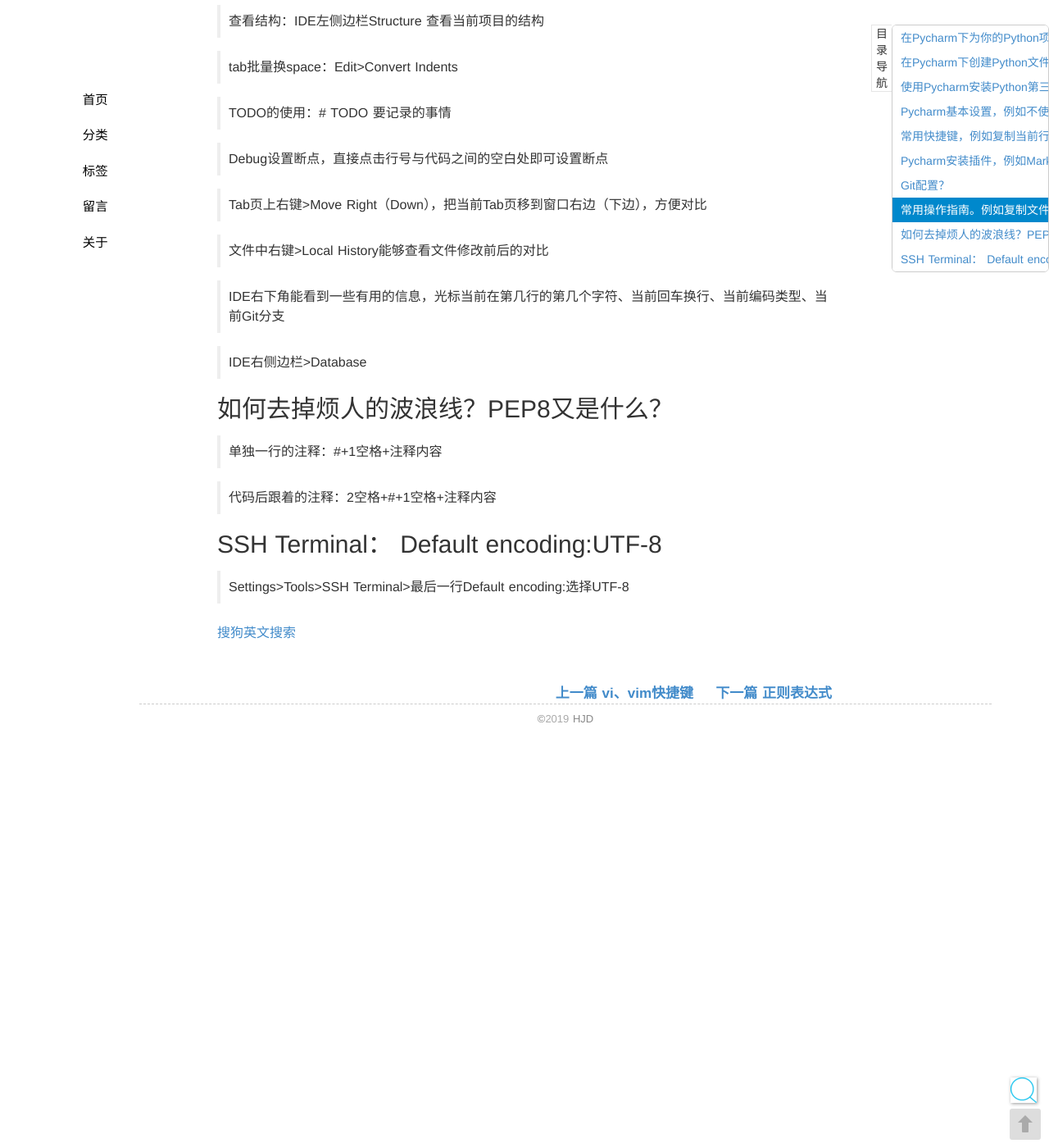
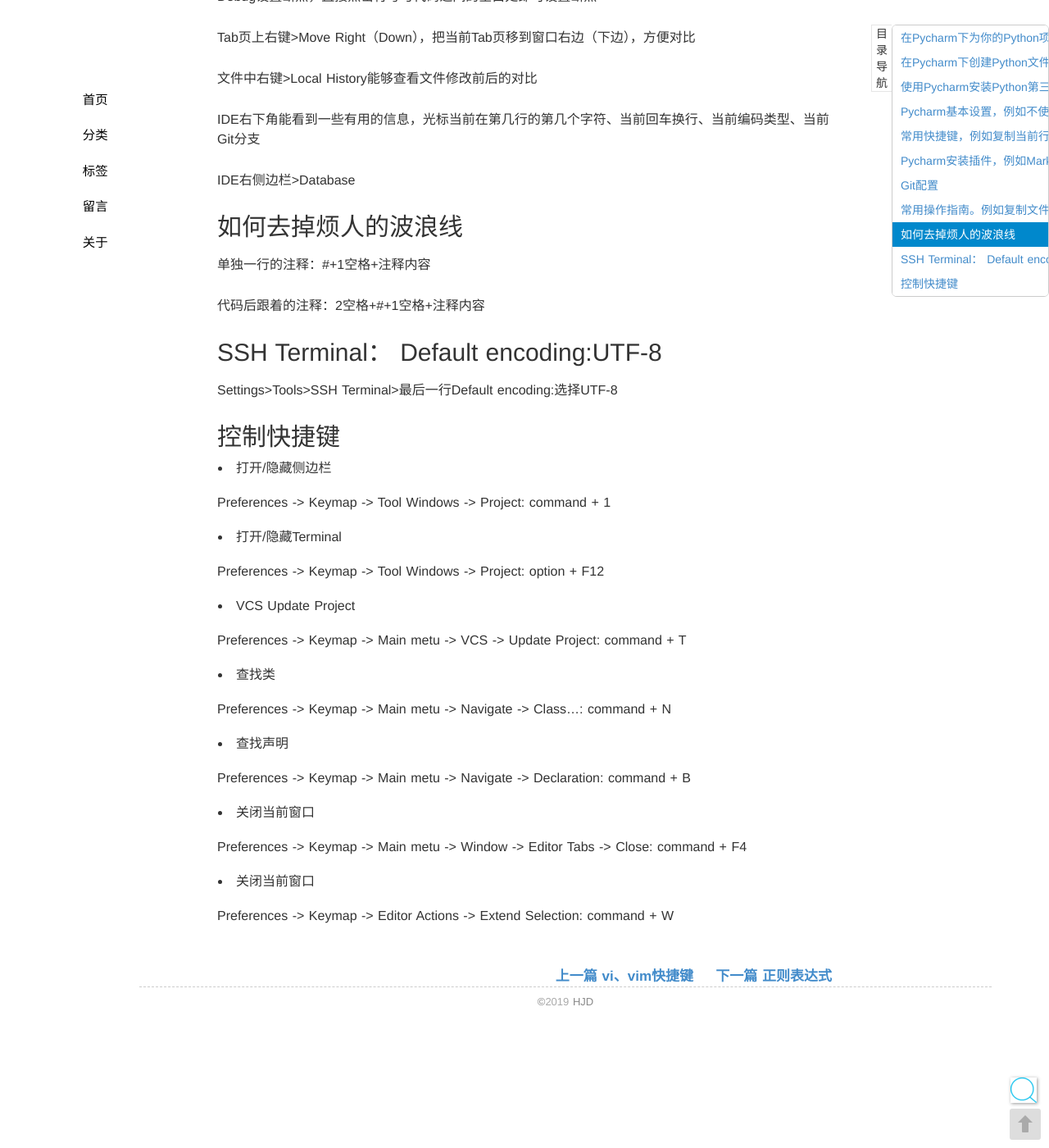
Before and after one commit to seekplum/seekplum.github.io, a Jekyll site: the page built from _posts/2017-01-14-pycharm-accelerators.md, in a window 1280 px wide and 1400 px high, scrolled down 2373 px. Shown: the whole window at 82% size. Built offline with Jekyll 4.4.1, drawn with Linux system fonts in a browser that asks for light colours; comment, search, counter and statistics services are not loaded; some of the changed text lies outside the part shown.

Commit message:
MOD: 更新Pycharm快捷键

```diff
--- a/_posts/2017-01-14-pycharm-accelerators.md
+++ b/_posts/2017-01-14-pycharm-accelerators.md
@@ -7,99 +7,131 @@
 ---
 
 ## 在Pycharm下为你的Python项目配置Python解释器
-> Project:当前项目名>Project Interpreter>add Local
+
+Project:当前项目名>Project Interpreter>add Local
 
 ## 在Pycharm下创建Python文件、Python模块
-> File>New>Python File
 
-> File>New>Python Package
+File>New>Python File
+
+File>New>Python Package
 
 ## 使用Pycharm安装Python第三方模块
-> Project:当前项目名>Project Interpreter>点击右侧绿色小加号
+
+Project:当前项目名>Project Interpreter>点击右侧绿色小加号
 
 ## Pycharm基本设置，例如不使用tab、tab=4空格、字体、字体颜色、主题、脚本头设置、显示行号等。如何导出和导入自定义设置。
 
-> 不使用tab、tab=4空格：Editor>Code Style>Python
+不使用tab、tab=4空格：Editor>Code Style>Python
 
-> 字体、字体颜色：Edit>Colors & Fonts>Python
+字体、字体颜色：Edit>Colors & Fonts>Python
 
-> 关闭自动更新：Appearance & Behavior>System Settings>Updates
+关闭自动更新：Appearance & Behavior>System Settings>Updates
 
-> 脚本头设置：Edit>File and Code Templates>Python Script 注：其他类似
+脚本头设置：Edit>File and Code Templates>Python Script 注：其他类似
 
-> 显示行号：Edit>General>Appearance>Show line numbers 注：2016.2默认显示行号
+显示行号：Edit>General>Appearance>Show line numbers 注：2016.2默认显示行号
 
-> 右侧竖线是PEP8的代码规范，提示一行不要超过120个字符
+右侧竖线是PEP8的代码规范，提示一行不要超过120个字符
 
-> 导出、导入你自定义的配置： File>Export Settings、Import Settings
+导出、导入你自定义的配置： File>Export Settings、Import Settings
 
-## 常用快捷键，例如复制当前行、删除当前行、批量注释、缩进、查找和替换。
+## 常用快捷键，例如复制当前行、删除当前行、批量注释、缩进、查找和替换
 
-> 常用快捷键的查询和配置：Keymap
+常用快捷键的查询和配置：Keymap
 
-> Ctrl + D：复制当前行
+Ctrl + D：复制当前行
 
-> Ctrl + E：删除当前行
+Ctrl + E：删除当前行
 
-> Shift + Enter：快速换行
+Shift + Enter：快速换行
 
-> Ctrl + /：快速注释（选中多行后可以批量注释）
+Ctrl + /：快速注释（选中多行后可以批量注释）
 
-> Tab：缩进当前行（选中多行后可以批量缩进）
+Tab：缩进当前行（选中多行后可以批量缩进）
 
-> Shift + Tab：取消缩进（选中多行后可以批量取消缩进）
+Shift + Tab：取消缩进（选中多行后可以批量取消缩进）
 
-> Ctrl + F：查找
+Ctrl + F：查找
 
-> Ctrl + H：替换
+Ctrl + H：替换
 
-> Ctrl + G：跳到指定行
+Ctrl + G：跳到指定行
 
-## Pycharm安装插件，例如Markdown support、数据库支持插件等。
+## Pycharm安装插件，例如Markdown support、数据库支持插件等
 
-> Plugins>Browse repositories（下方三个按钮中间那个）>搜索‘markdown support’>install
+Plugins>Browse repositories（下方三个按钮中间那个）>搜索‘markdown support’>install
 
-> 右上角View有三个选项可选，一般我们都用中间那个左侧编写，右侧实时预览
+右上角View有三个选项可选，一般我们都用中间那个左侧编写，右侧实时预览
 
-## Git配置？
-> 需要本地安装好Git
+## Git配置
 
-> Version Control>Git
+需要本地安装好Git
 
-> 配置了Git等版本控制系统之后，可以很方便的diff查看文件的不用
+Version Control>Git
+
+配置了Git等版本控制系统之后，可以很方便的diff查看文件的不用
 
 ## 常用操作指南。例如复制文件路径、在文件管理器中打开、快速定位、查看模块结构视图、tab批量换space、TODO的使用、Debug的使用。
 
-> 复制文件路径：左侧文件列表右键选中的文件>Copy Path
+复制文件路径：左侧文件列表右键选中的文件>Copy Path
 
-> 在文件管理器中打开：右键选中的文件>往下找到Show In Explorer
+在文件管理器中打开：右键选中的文件>往下找到Show In Explorer
 
-> 快速定位：Ctrl + 某些内建模块之后，点击在源文件中展开
+快速定位：Ctrl + 某些内建模块之后，点击在源文件中展开
 
-> 查看结构：IDE左侧边栏Structure 查看当前项目的结构
+查看结构：IDE左侧边栏Structure 查看当前项目的结构
 
-> tab批量换space：Edit>Convert Indents
+tab批量换space：Edit>Convert Indents
 
-> TODO的使用：# TODO 要记录的事情
+TODO的使用：# TODO 要记录的事情
 
-> Debug设置断点，直接点击行号与代码之间的空白处即可设置断点
+Debug设置断点，直接点击行号与代码之间的空白处即可设置断点
 
-> Tab页上右键>Move Right（Down），把当前Tab页移到窗口右边（下边），方便对比
+Tab页上右键>Move Right（Down），把当前Tab页移到窗口右边（下边），方便对比
 
-> 文件中右键>Local History能够查看文件修改前后的对比
+文件中右键>Local History能够查看文件修改前后的对比
 
-> IDE右下角能看到一些有用的信息，光标当前在第几行的第几个字符、当前回车换行、当前编码类型、当前Git分支
+IDE右下角能看到一些有用的信息，光标当前在第几行的第几个字符、当前回车换行、当前编码类型、当前Git分支
 
-> IDE右侧边栏>Database
+IDE右侧边栏>Database
 
-## 如何去掉烦人的波浪线？PEP8又是什么？
+## 如何去掉烦人的波浪线
 
-> 单独一行的注释：#+1空格+注释内容
+单独一行的注释：#+1空格+注释内容
 
-> 代码后跟着的注释：2空格+#+1空格+注释内容
+代码后跟着的注释：2空格+#+1空格+注释内容
 
 ## SSH Terminal： Default encoding:UTF-8
 
-> Settings>Tools>SSH Terminal>最后一行Default encoding:选择UTF-8
+Settings>Tools>SSH Terminal>最后一行Default encoding:选择UTF-8
 
-[搜狗英文搜索](http://english.sogou.com/)
+## 控制快捷键
+
+* 打开/隐藏侧边栏
+
+Preferences -> Keymap -> Tool Windows -> Project: command + 1
+
+* 打开/隐藏Terminal
+
+Preferences -> Keymap -> Tool Windows -> Project: option + F12
+
+* VCS Update Project
+
+Preferences -> Keymap -> Main metu -> VCS -> Update Project: command + T
+
+* 查找类
+
+Preferences -> Keymap -> Main metu -> Navigate -> Class...: command + N
+
+* 查找声明
+
+Preferences -> Keymap -> Main metu -> Navigate -> Declaration: command + B
+
+* 关闭当前窗口
+
+Preferences -> Keymap -> Main metu -> Window -> Editor Tabs -> Close: command + F4
+
+* 关闭当前窗口
+
+Preferences -> Keymap -> Editor Actions -> Extend Selection: command + W
```
Also changed, not shown: _posts/2017-01-07-ubuntu.md (+1 -0 lines).
